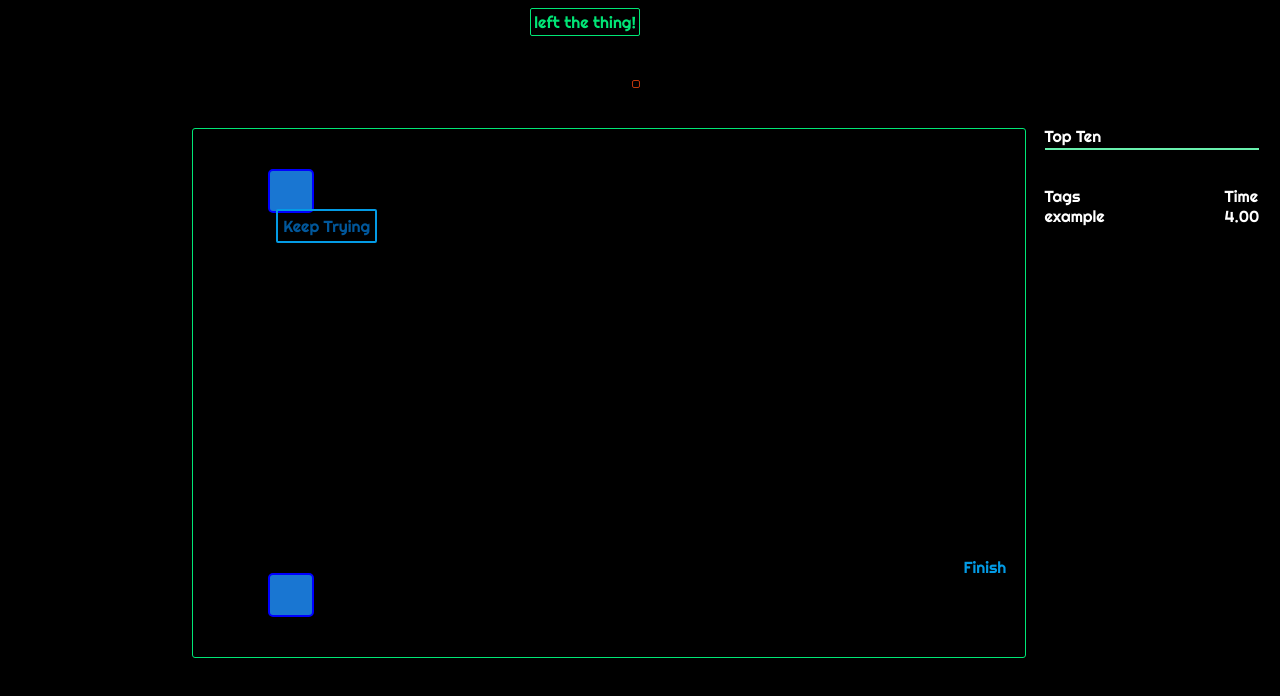
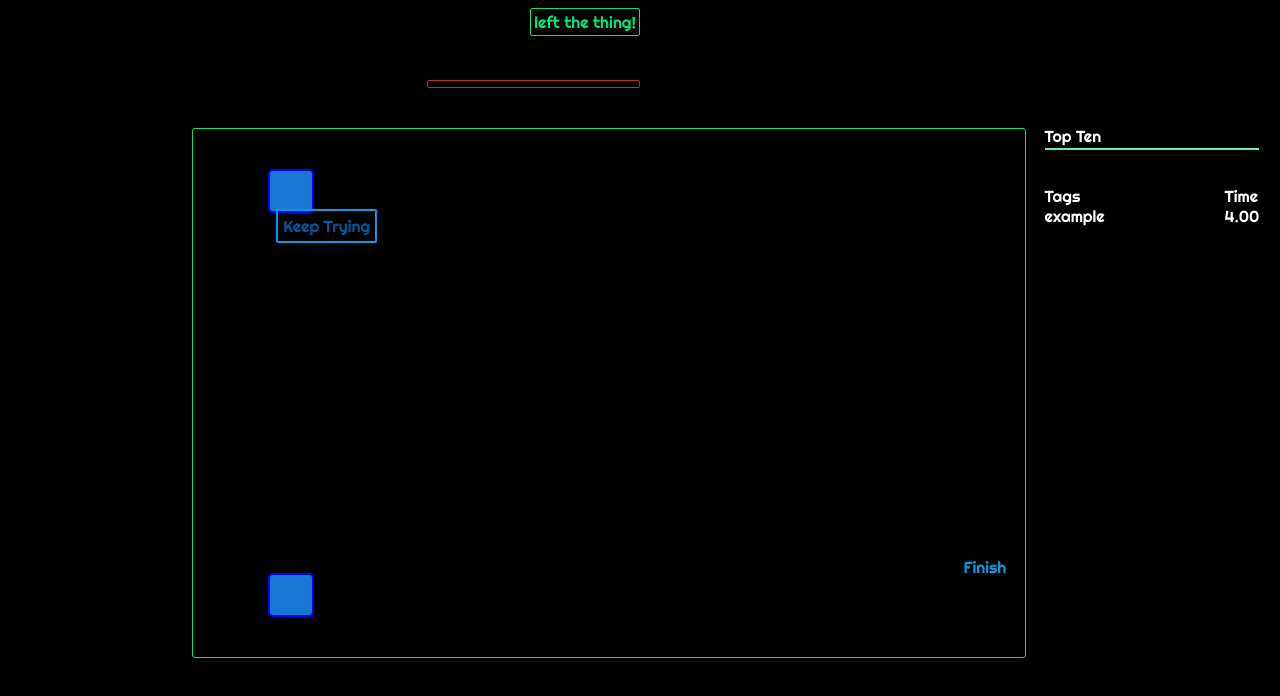
Before and after one commit to MattDwinell/project-2.1, a website: page public/html/maze.html in a window 1280 px wide. Both pictures are taken after a click on the element "Begin". Drawn offline with nearby package versions, Linux system fonts and the light colour scheme; no server answers.

Commit message:
prettied up timer

```diff
--- a/public/javascript/index.js
+++ b/public/javascript/index.js
@@ -66,6 +66,7 @@ $(document).ready(() => {
     function runGame() {
        if(!timerOn){
             setInterval(timer, 100);
+            $("#timer").css('visibility', 'visible');
             timerOn = true;
        }
         userMessage.text('dis working').css("visibility", "visible");
--- a/public/styles/maze-1-style.css
+++ b/public/styles/maze-1-style.css
@@ -13,6 +13,9 @@ body {
     background-color: black;
 }
 #timer{
+    text-align: left;
+    visibility: hidden;
+    width: 16%;
     color: #ff5722 ;
     position:absolute;
     right: 50%;
```
